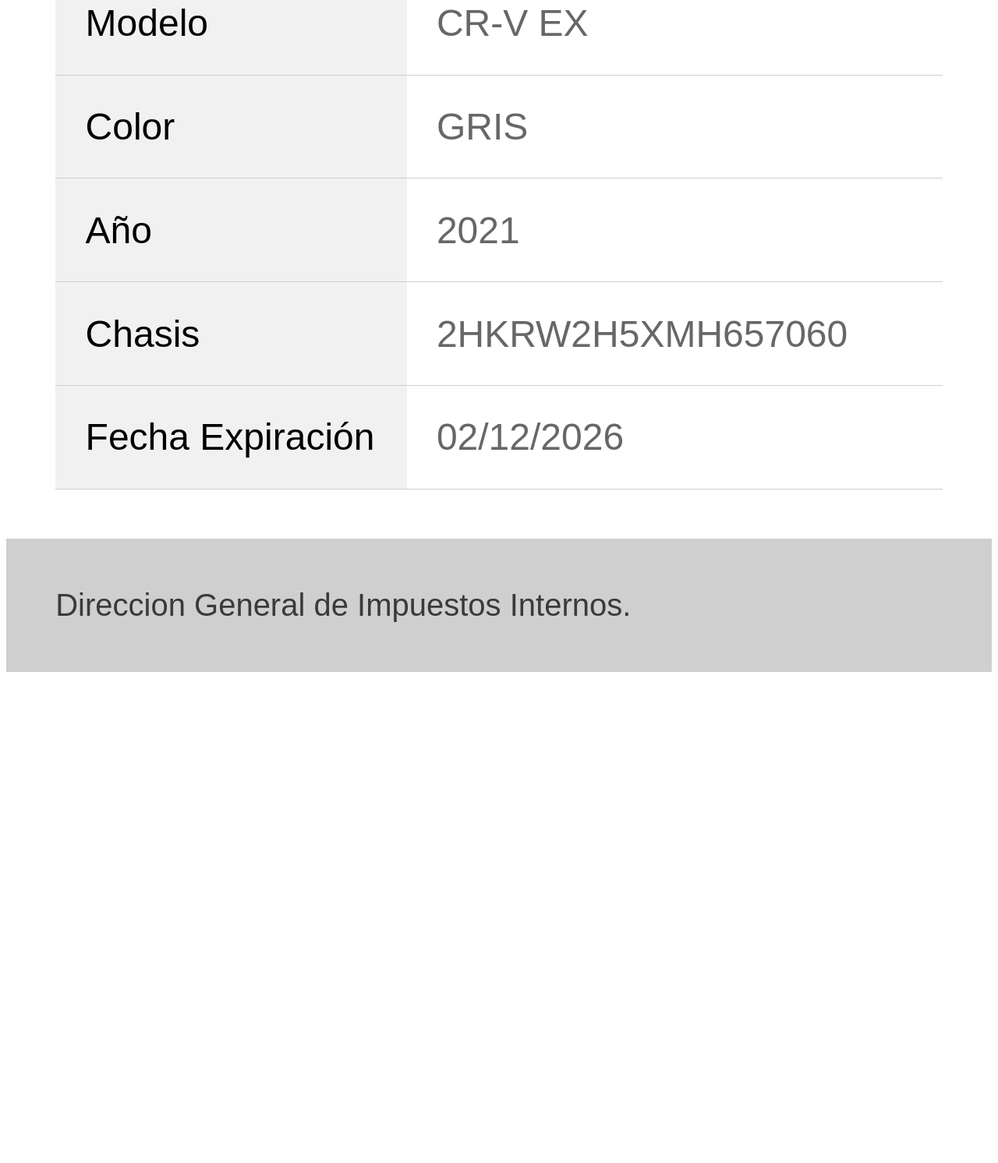
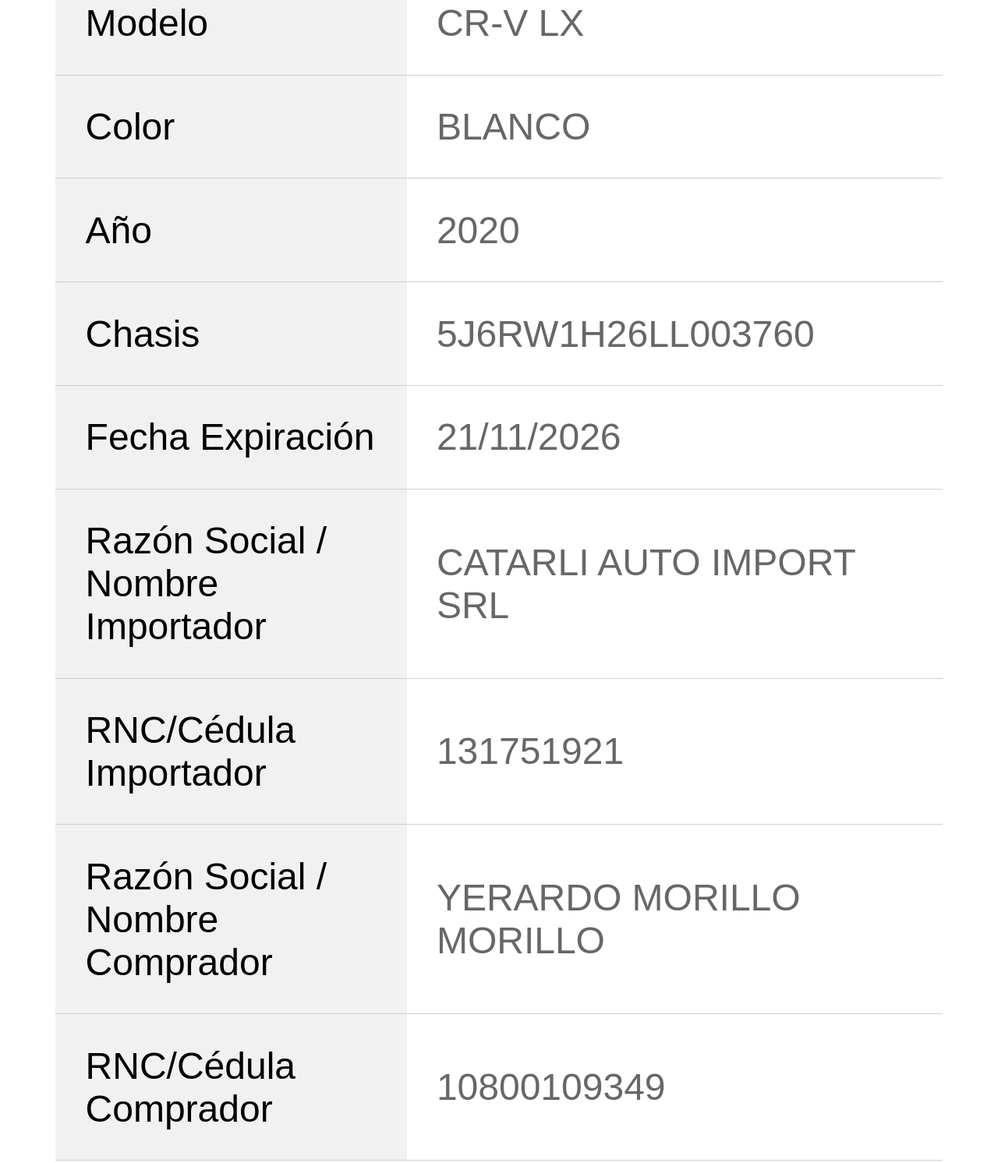
Before and after one commit to dgiigovdo-cppp-aspxdm/MQXKBF, a plain HTML site: page index.html in a window 1280 px wide. Shown: the part 1026-2518 px from the top of the page at 78% size. Before the commit the page ends 1896 px from the top, so only its background shows below. Drawn offline with Linux system fonts and the light colour scheme.

Commit message:
Update index.html

```diff
--- a/index.html
+++ b/index.html
@@ -32,7 +32,7 @@
                                         <span id="lblECodigo">Código</span>
                                     </td>
                                     <td class="right-col">
-                                        <span id="lblCodigo">mqxkbf</span>
+                                        <span id="lblCodigo">lpkfvup</span>
                                     </td>
                                 </tr>
                                 <tr>
@@ -64,7 +64,7 @@
                                     <span id="lblEModelo">Modelo</span>
                                     </td>
                                     <td class="right-col">
-                                        <span id="lblModelo">CR-V EX</span>
+                                        <span id="lblModelo">CR-V LX</span>
                                     </td>
                                 </tr>
                                 <tr>
@@ -72,7 +72,7 @@
                                     <span id="lblEColor">Color</span>
                                     </td>
                                     <td class="right-col">
-                                        <span id="lblColor">GRIS</span>
+                                        <span id="lblColor">BLANCO</span>
                                     </td>
                                 </tr>
                                 <tr>
@@ -80,7 +80,7 @@
                                     <span id="lblEYear">Año</span>
                                     </td>
                                     <td class="right-col">
-                                        <span id="lblYear">2021</span>
+                                        <span id="lblYear">2020</span>
                                     </td>
                                 </tr>
                                 <tr>
@@ -88,7 +88,7 @@
                                     <span id="lblEChasis">Chasis</span>
                                     </td>
                                     <td class="right-col">
-                                        <span id="lblChasis">2HKRW2H5XMH657060</span>
+                                        <span id="lblChasis">5J6RW1H26LL003760</span>
                                     </td>
                                 </tr>
 
@@ -97,9 +97,45 @@
                                     <span id="LblEFechaexpiracion">Fecha Expiración</span>
                                     </td>
                                     <td class="right-col">
-                                        <span id="LblFechaexpiracion">02/12/2026</span>
+                                        <span id="LblFechaexpiracion">21/11/2026</span>
                                     </td>
                                 </tr>
+
+                                <tr>
+                                    <td class="left-col">
+                                    <span id="LblEFechaexpiracion">Razón Social / Nombre Importador</span>
+                                    </td>
+                                    <td class="right-col">
+                                        <span id="LblFechaexpiracion">CATARLI AUTO IMPORT SRL</span>
+                                    </td>
+                                </tr>
+
+                                <tr>
+                                    <td class="left-col">
+                                    <span id="LblEFechaexpiracion">RNC/Cédula Importador</span>
+                                    </td>
+                                    <td class="right-col">
+                                        <span id="LblFechaexpiracion">131751921</span>
+                                    </td>
+                                </tr>
+
+                                <tr>
+                                    <td class="left-col">
+                                    <span id="LblEFechaexpiracion">Razón Social / Nombre Comprador</span>
+                                    </td>
+                                    <td class="right-col">
+                                        <span id="LblFechaexpiracion">YERARDO MORILLO MORILLO</span>
+                                    </td>
+                                </tr>
+                         <tr>
+                                    <td class="left-col">
+                                    <span id="LblEFechaexpiracion">RNC/Cédula Comprador</span>
+                                    </td>
+                                    <td class="right-col">
+                                        <span id="LblFechaexpiracion">10800109349</span>
+                                    </td>
+                                </tr>
+
 
 
 
```
